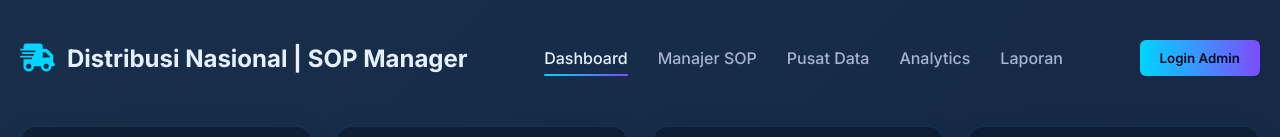
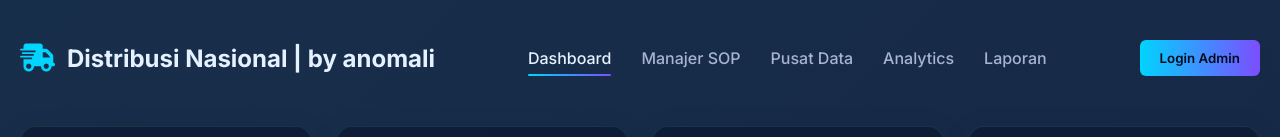
Before and after one commit to legioncmyk/project-new.github.io, a plain HTML site: page index.html in a window 1280 px wide. Shown: the top 137 px of the page. Drawn offline with nearby package versions, Linux system fonts and the light colour scheme.

Commit message:
Update index.html

```diff
--- a/index.html
+++ b/index.html
@@ -3,7 +3,7 @@
 <head>
     <meta charset="UTF-8">
     <meta name="viewport" content="width=device-width, initial-scale=1.0">
-    <title>Distribusi Nasional | SOP Manager</title>
+    <title>Distribusi Nasional | by anomali</title>
     <link rel="stylesheet" href="https://cdnjs.cloudflare.com/ajax/libs/font-awesome/6.4.0/css/all.min.css">
     <link href="https://fonts.googleapis.com/css2?family=Inter:wght@300;400;500;600;700&display=swap" rel="stylesheet">
     <script src="https://cdn.jsdelivr.net/npm/chart.js"></script>
@@ -601,7 +601,7 @@
         <header>
             <div class="logo">
                 <i class="fas fa-truck-fast logo-icon"></i>
-                <span>Distribusi Nasional | SOP Manager</span>
+                <span>Distribusi Nasional | by anomali</span>
             </div>
 
             <nav>
```
